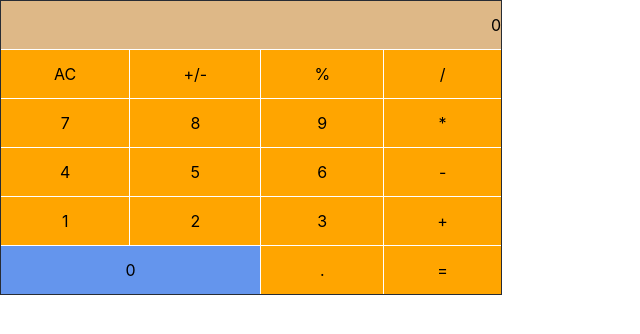
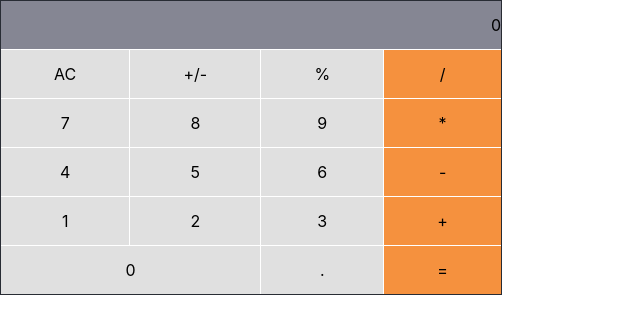
Before and after one commit to medaminedev66/math-magicians, a React (Create React App) app: page / in a window 1280 px wide. Shown: the top 334 px of the page, without its empty margins (0-640 px from the left). Built offline with nearby package versions, Linux system fonts and the light colour scheme.

Commit message:
change the colors

```diff
--- a/src/components/Calculator.js
+++ b/src/components/Calculator.js
@@ -13,22 +13,22 @@ class Calculator extends React.Component {
         <span className="char">AC</span>
         <span className="char">+/-</span>
         <span className="char">%</span>
-        <span className="char">/</span>
+        <span className="char orange">/</span>
         <span className="char">7</span>
         <span className="char">8</span>
         <span className="char">9</span>
-        <span className="char">*</span>
+        <span className="char orange">*</span>
         <span className="char">4</span>
         <span className="char">5</span>
         <span className="char">6</span>
-        <span className="char">-</span>
+        <span className="char orange">-</span>
         <span className="char">1</span>
         <span className="char">2</span>
         <span className="char">3</span>
-        <span className="char">+</span>
+        <span className="char orange">+</span>
         <span className="zero">0</span>
         <span className="char">.</span>
-        <span className="char">=</span>
+        <span className="char orange">=</span>
       </div>
     );
   }
--- a/src/index.css
+++ b/src/index.css
@@ -1,28 +1,14 @@
 body {
   margin: 0;
-  font-family:
-    -apple-system,
-    BlinkMacSystemFont,
-    'Segoe UI',
-    'Roboto',
-    'Oxygen',
-    'Ubuntu',
-    'Cantarell',
-    'Fira Sans',
-    'Droid Sans',
-    'Helvetica Neue',
+  font-family: -apple-system, BlinkMacSystemFont, 'Segoe UI', 'Roboto', 'Oxygen',
+    'Ubuntu', 'Cantarell', 'Fira Sans', 'Droid Sans', 'Helvetica Neue',
     sans-serif;
   -webkit-font-smoothing: antialiased;
   -moz-osx-font-smoothing: grayscale;
 }
 
 code {
-  font-family:
-    source-code-pro,
-    Menlo,
-    Monaco,
-    Consolas,
-    'Courier New',
+  font-family: source-code-pro, Menlo, Monaco, Consolas, 'Courier New',
     monospace;
 }
 
@@ -37,13 +23,12 @@ code {
 
 .input {
   grid-column: span 4;
-  background-color: burlywood;
+  background-color: #858693;
   justify-content: flex-end;
 }
 
 .zero {
   grid-column: span 2;
-  background-color: cornflowerblue;
 }
 
 span {
@@ -51,5 +36,9 @@ span {
   height: 3rem;
   align-items: center;
   justify-content: center;
-  background-color: orange;
+  background-color: #e0e0e0;
 }
+
+.orange {
+  background-color: #f5913e;
+}
```
